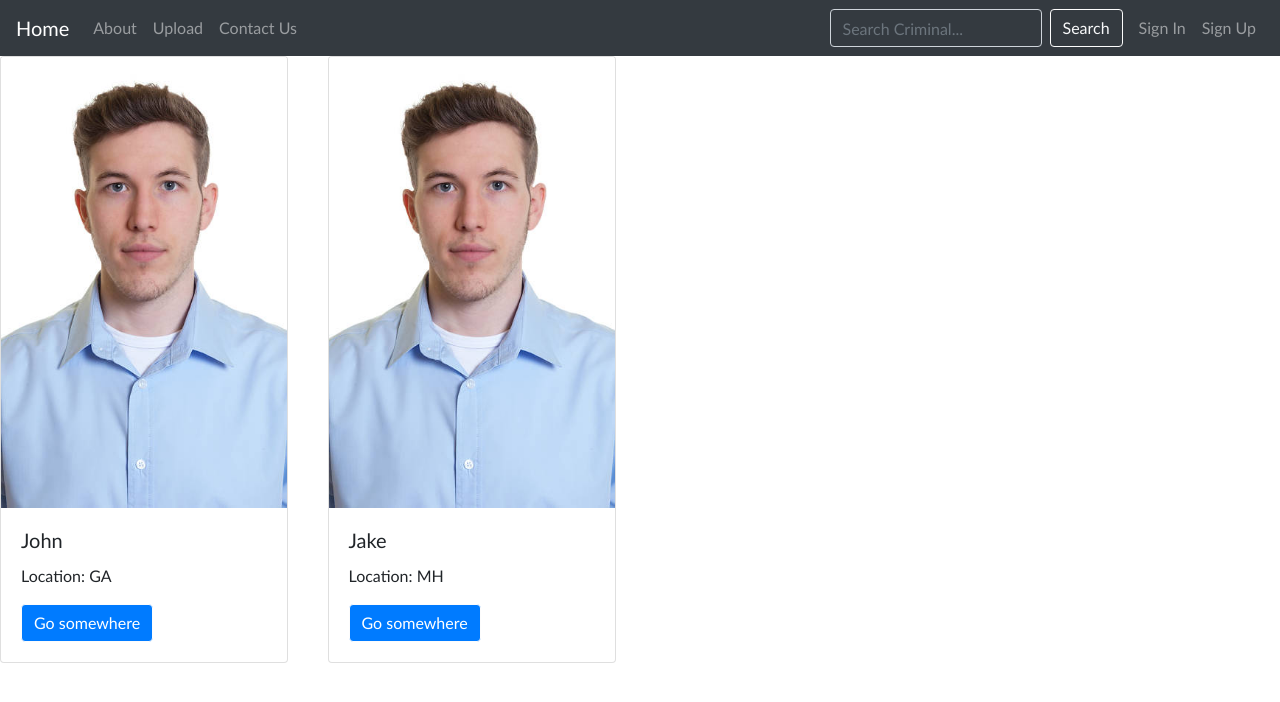
After one commit to mareea-mehbin/cds, a Django app: page /criminals/ in a window 1280 px wide. The commit adds this page. Shown: the top 702 px of the page. Run offline with Django 3.2, Linux system fonts and the light colour scheme; data comes from the database, SQL or seed files in the repository; some libraries are stand-ins or nearby versions.

Commit message:
display criminals

```diff
--- a/cds/urls.py
+++ b/cds/urls.py
@@ -23,4 +23,5 @@ urlpatterns = [
     path('upload/', include('upload.urls')),
     path('contact/', include('contactus.urls')),
     path('login/', include('accounts.urls'), name='login'),
+    path('criminals/', include('criminals.urls'), name='disp'),
 ]
--- a/cds/views.py
+++ b/cds/views.py
@@ -1,5 +1,4 @@
-from django.http import HttpResponse
 from django.shortcuts import render
 
 def home(request):
-    return render(request, "home.html")
+    return render(request, 'home.html')
--- /dev/null
+++ b/criminals/templates/criminals/display.html
@@ -0,0 +1,23 @@
+{% extends 'base_template.html' %}
+
+{% block content %}
+
+<div class="row">
+
+  {% for criminal in criminals %}
+  <div class="col-sm-3">
+    <div class="card" style="width: 18rem;">
+      <img class="card-img-top" src="{% static 'images/u2.jpg' %}" alt="Card image cap">
+      <div class="card-body">
+        <h5 class="card-title">{{ criminal.name }}</h5>
+        <p class="card-text">Location: {{ criminal.location }} </p>
+        <a href="#" class="btn btn-primary">Go somewhere</a>
+      </div>
+    </div>
+  </div>
+
+  {% endfor %}
+
+</div>
+
+{% endblock %}
--- /dev/null
+++ b/criminals/urls.py
@@ -0,0 +1,6 @@
+from django.urls import path, include
+from . import views
+
+urlpatterns = [
+    path('', views.display),
+]
--- a/criminals/views.py
+++ b/criminals/views.py
@@ -1,3 +1,8 @@
 from django.shortcuts import render
+from .models import Criminal
+from django.http import HttpResponse
 
 # Create your views here.
+def display(request):
+    criminals = Criminal.objects.all()
+    return render(request, 'criminals/display.html', {'criminals': criminals})
--- a/static/css/styles.css
+++ b/static/css/styles.css
@@ -125,3 +125,12 @@ body {
 
 
 /* END LOGIN CSS */
+
+
+/* CRIMINAL CARDS DISPLAY */
+
+.card {
+    display: flex;
+}
+
+/* END CRIMINAL CARDS DISPLAY */
```
Also changed, not shown: static/images/u2.jpg (added).
